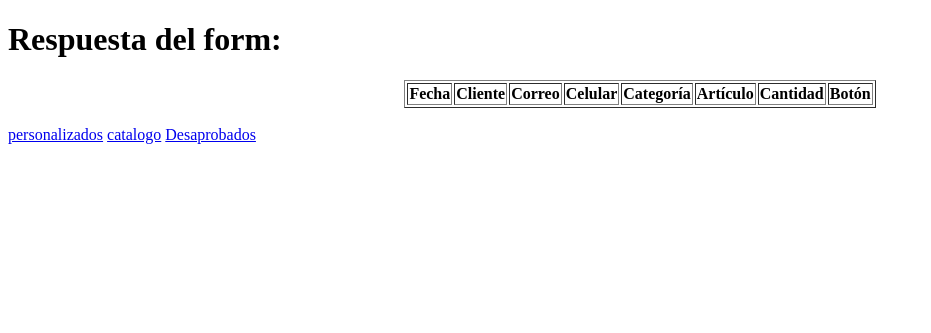
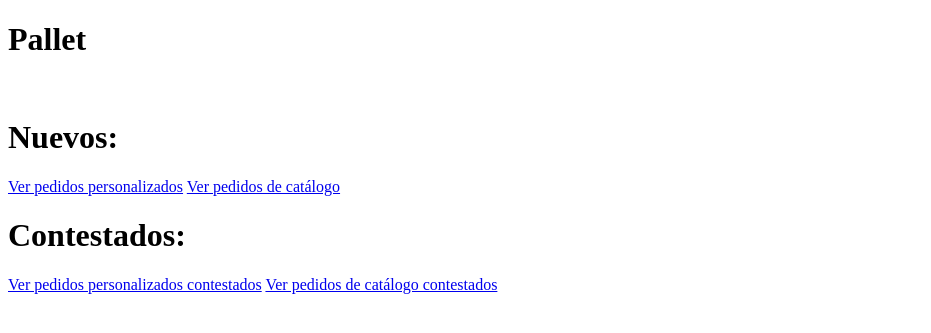
Before and after one commit to PamelaAbrego/Pallet, a Flask app: page / in a window 1280 px wide. Shown: the top 333 px of the page, without its empty margins (0-931 px from the left). Run offline with Flask 2, Linux system fonts and the light colour scheme; lists and menus that the app fills with data are empty.

Commit message:
Programación terminada

```diff
--- a/app.py
+++ b/app.py
@@ -10,6 +10,7 @@ from routes.catalogo_route import Catalogo
 from routes.catalogoEnviados_route import CatalogoEnviados
 
 app = Flask(__name__)
+
 cors = CORS(app)
 app.config["CORS_HEADERS"] = "Content-Type"
 Personalizados.configure_routes(app)
--- a/form.py
+++ b/form.py
@@ -10,7 +10,7 @@ url = "https://docs.google.com/spreadsheets/d/e/2PACX-1vTyj9XZujJrqeRlIafFoeIhQ5
 df = pd.read_csv(url)
 
 print(df)
-
+print(df.loc[:,'Marca temporal'])
 print(len(df.isna('Artículo Hogar')))
 
 i=0
--- a/templates/catalogoEnviados.html
+++ b/templates/catalogoEnviados.html
@@ -31,5 +31,7 @@
           {% endfor %}
         </tr>
     </table>
+
+    <a href="/">Regresar</a>
 </body>
 </html>
--- a/templates/main.html
+++ b/templates/main.html
@@ -6,47 +6,15 @@
     <title></title>
 </head>
 <body>
-    <h1>Respuesta del form:</h1>
-    <table align="center" border="1" style="width:auto; height:20px;">
-        <tr>
-          <th class="col">Fecha</th>
-          <th class="col">Cliente</th>
-          <th class="col">Correo</th>
-          <th class="col">Celular</th>
-          <th class="col">Categoría</th>
-          <th class="col">Artículo</th>
-          <th class="col">Cantidad</th>
-          <th class="col">Botón</th>
-
-          {% for item in data %}
-          <tr>
-            <th>{{item[0]}}</th>
-            <th>{{item[1]}}</th>
-            <th>{{item[2]}}</th>
-            <th>{{item[3]}}</th>
-            <th>{{item[4]}}</th>
-            <th>{{item[5]}}</th>
-            <th>{{item[6]}}</th>
-            <th>
-              <form action="{{ url_for('home') }}" method="POST">
-                <input type="hidden" name="nombre" id="nombre" value="{{item[1]}}">
-                <input type="hidden" name="celular" id="celular" value="{{item[3]}}">
-                <input type="hidden" name="categoria" id="categoria" value="{{item[4]}}">
-                <input type="hidden" name="articulo" id="articulo" value="{{item[5]}}">
-                <input type="hidden" name="cantidad" id="cantidad" value="{{item[6]}}">
-                <input type="hidden" name="data" id="data" value={{data}}>
-                <input type="submit" name="submit" id="submit" value="Enviar mensaje">
-              </form>
-            </th>
-        </tr>
-          {% endfor %}
-        </tr>
-    </table>
+    <h1>Pallet</h1>
     <br>
-
-    <a href="personalizados">personalizados</a>
-    <a class="read-more" href="catalogo">catalogo</a>
-    <a href="desaprobados">Desaprobados</a>
+    <h1>Nuevos:</h1>
+    <a href="personalizados">Ver pedidos personalizados</a>
+    <a class="read-more" href="catalogo">Ver pedidos de catálogo</a>
+    <br>
+    <h1>Contestados:</h1>
+    <a href="personalizadosEnviados">Ver pedidos personalizados contestados</a>
+    <a href="catalogoEnviados">Ver pedidos de catálogo contestados</a>
 
 </body>
 </html>
--- a/templates/personalizados.html
+++ b/templates/personalizados.html
@@ -39,7 +39,5 @@
         </tr>
     </table>
     <br><br>
-    <a href="personalizadosEnviados">Ver mensajes enviados</a>
-
 </body>
 </html>
--- a/templates/personalizadosEnviados.html
+++ b/templates/personalizadosEnviados.html
@@ -27,5 +27,7 @@
           {% endfor %}
         </tr>
     </table>
+
+    <a href="/">Regresar</a>
 </body>
 </html>
```
Also changed, not shown: funciones.py (+8 -5 lines), routes/catalogo_route.py (+26 -7 lines), routes/personalizados_route.py (+9 -9 lines), templates/catalogo.html (+4 -3 lines).
